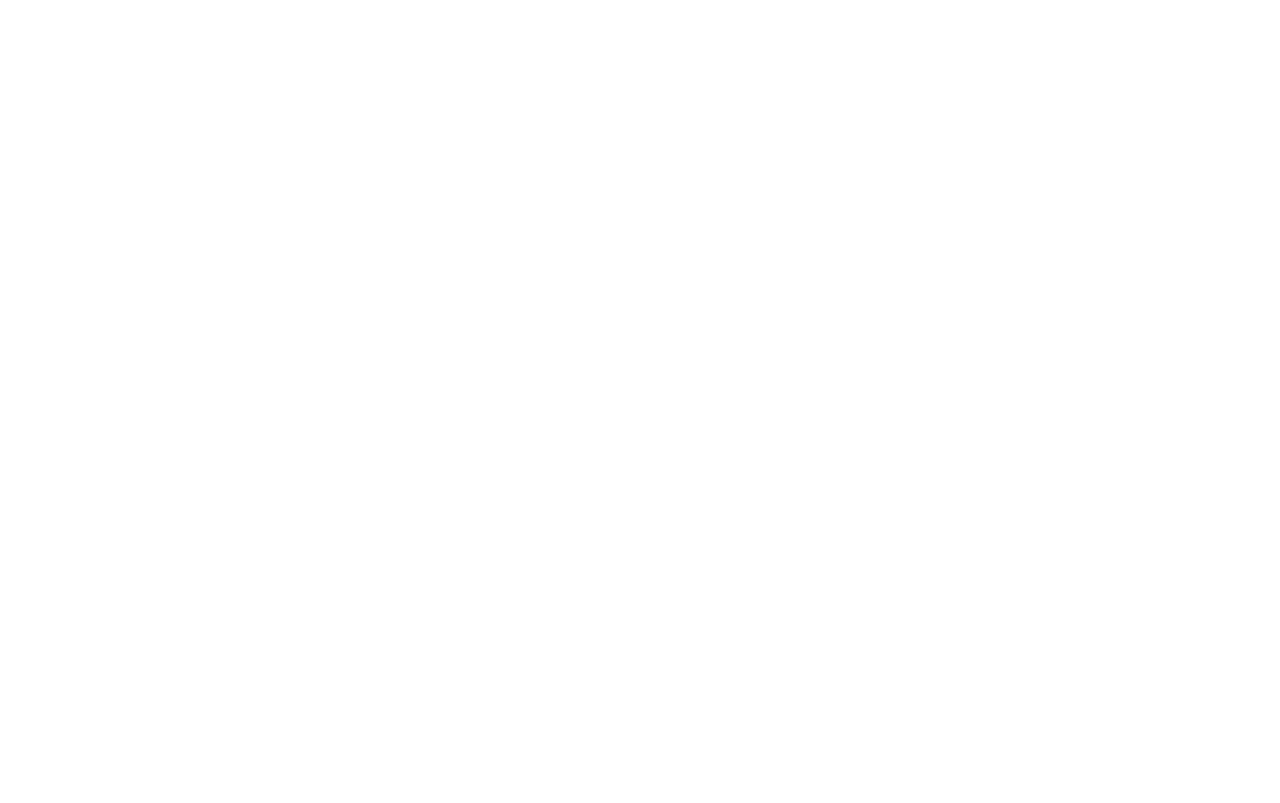
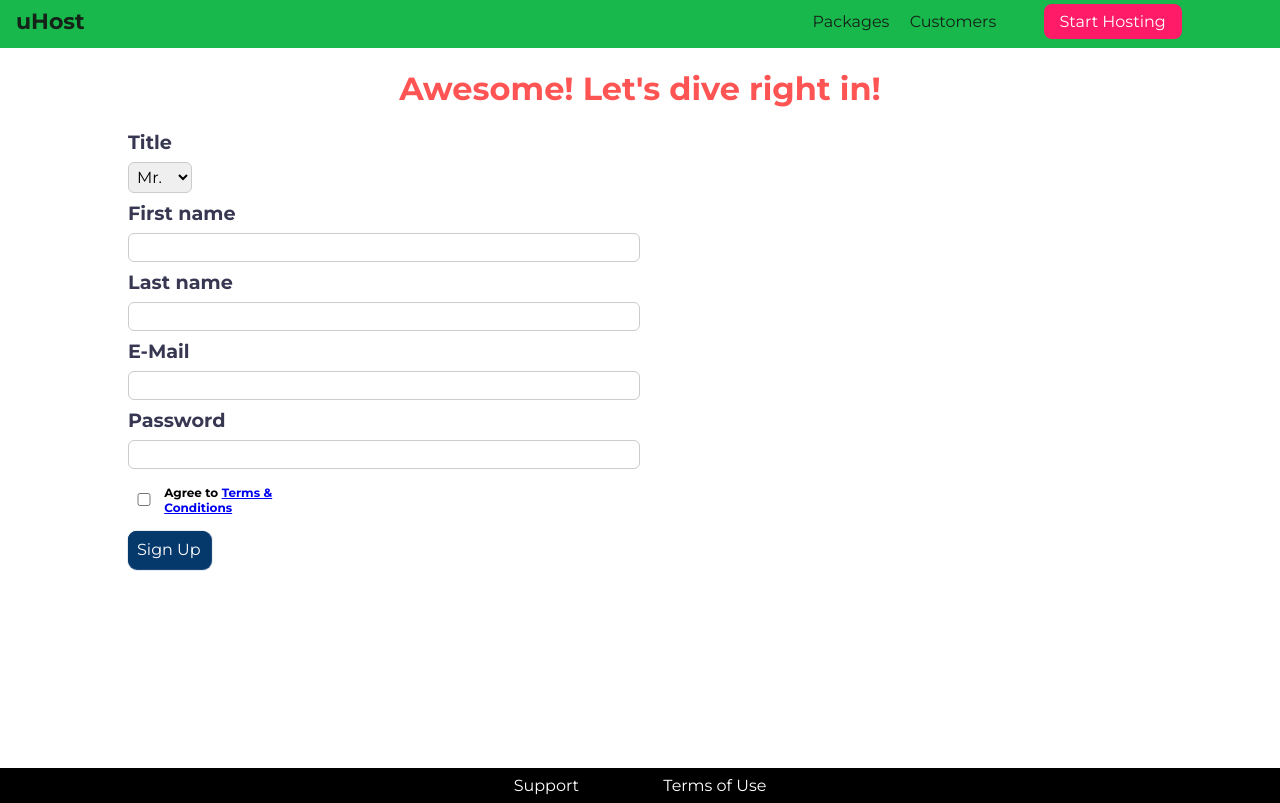
Before and after one commit to amritanshu001/CssWebHosting, a plain HTML site: page start-hosting/hosting.html in a window 1280 px wide. Drawn offline with nearby package versions, Linux system fonts and the light colour scheme.

Commit message:
Form styling and correcting links

```diff
--- a/main.css
+++ b/main.css
@@ -8,7 +8,6 @@
   background-clip: border-box; */
   width: 100vw;
   height: 33vh;
-  margin-top: 2.5rem;
   position: relative;
 }
 
@@ -100,6 +99,7 @@
   background: #ff1b68;
   padding: 8px;
   margin-top: 32px;
+  text-align: center;
 }
 
 .sales-pitch .section-title {
--- a/shared.css
+++ b/shared.css
@@ -34,6 +34,7 @@ main {
   padding-top: 0.5rem;
   position: relative;
   z-index: -1;
+  margin-top: 2.5rem;
 }
 
 @media (min-width: 40rem) {
@@ -171,7 +172,7 @@ main {
 .material-symbols-outlined {
   font-variation-settings: "FILL" 0, "wght" 400, "GRAD" 200, "opsz" 24;
   vertical-align: middle;
-  margin-left: 0.5rem;
+  margin-right: 0.5rem;
   color: #0e4f1f;
 }
 
--- a/start-hosting/hosting.css
+++ b/start-hosting/hosting.css
@@ -0,0 +1,70 @@
+.signup-form {
+  width: 80%;
+  margin: auto;
+}
+
+.signup-title {
+  text-align: center;
+  color: #ff5454;
+}
+
+.signup-form input,
+.signup-form label,
+.signup-form select {
+  display: block;
+  width: 90%;
+  margin-top: 0.5rem;
+  /* text-align: center; */
+}
+
+.signup-form input,
+.signup-form select {
+  font: inherit;
+  border: 1px solid #ccc;
+  border-radius: 6px;
+  padding: 0.25rem;
+}
+
+.signup-form input:focus,
+.signup-form input:active {
+  outline: none;
+  background-color: aquamarine;
+  border-color: #19b84c;
+}
+
+.signup-form select {
+  width: 4rem;
+}
+
+.signup-form label {
+  font-weight: bold;
+  font-size: 1.2rem;
+  color: #373752;
+}
+
+.signup-form input[type="checkbox"],
+.signup-form input[type="checkbox"] + label {
+  display: inline-block;
+  text-align: left;
+  width: 2rem;
+  font-size: 0.75rem;
+  color: black;
+  margin: 0;
+  margin-top: 1rem;
+  vertical-align: middle;
+}
+
+.signup-form input[type="checkbox"] + label {
+  width: 10rem;
+}
+
+.signup-form button {
+  display: block;
+  margin-top: 1rem;
+}
+
+@media (min-width: 40rem) {
+  .signup-form input {
+    width: 50%;
+  }
+}
--- a/start-hosting/hosting.html
+++ b/start-hosting/hosting.html
@@ -0,0 +1,110 @@
+<!DOCTYPE html>
+<html lang="en">
+  <head>
+    <meta charset="UTF-8" />
+    <meta name="viewport" content="width=device-width, initial-scale=1.0" />
+    <meta http-equiv="X-UA-Compatible" content="ie=edge" />
+    <title>uHost Signup</title>
+    <link rel="shortcut icon" href="../favicon.png" />
+    <link
+      href="https://fonts.googleapis.com/css?family=Anton|Montserrat:400,700"
+      rel="stylesheet"
+    />
+    <link
+      href="https://fonts.googleapis.com/css2?family=Poppins:wght@100&display=swap"
+      rel="stylesheet"
+    />
+    <link
+      href="https://fonts.googleapis.com/css2?family=Montserrat:wght@700&display=swap"
+      rel="stylesheet"
+    />
+    <link
+      rel="stylesheet"
+      href="https://fonts.googleapis.com/css2?family=Material+Symbols+Outlined:opsz,wght,FILL,GRAD@20..48,100..700,0..1,-50..200"
+    />
+    <link
+      rel="stylesheet"
+      href="https://fonts.googleapis.com/css2?family=Material+Symbols+Outlined:opsz,wght,FILL,GRAD@20..48,100..700,0..1,-50..200"
+    />
+    <link rel="stylesheet" href="../shared.css" />
+    <link rel="stylesheet" href="hosting.css" />
+  </head>
+
+  <body>
+    <div class="backdrop"></div>
+    <header class="main-header">
+      <span class="material-symbols-outlined">Menu</span>
+      <div class="brand-div">
+        <a href="../index.html" class="main-header__brand"> uHost </a>
+      </div>
+      <nav class="main-nav">
+        <ul class="main-nav__lists">
+          <li class="main-nav__list">
+            <a href="../packages/packages.html">Packages</a>
+          </li>
+          <li class="main-nav__list">
+            <a href="../customers/customers.html">Customers</a>
+          </li>
+          <li class="main-nav__list main-nav__list--cta">
+            <a href="../start-hosting/hosting.html">Start Hosting</a>
+          </li>
+        </ul>
+      </nav>
+    </header>
+    <div class="mobile-nav">
+      <div class="brand-div">
+        <a href="../index.html" class="main-header__brand"> uHost </a>
+      </div>
+      <nav class="mobile-main-nav">
+        <ul class="mobile-main-nav__lists">
+          <li class="mobile-main-nav__list">
+            <a href="../Packages/packages.html">Packages</a>
+          </li>
+          <li class="mobile-main-nav__list">
+            <a href="../Customers/customers.html">Customers</a>
+          </li>
+          <li class="mobile-main-nav__list mobile-main-nav__list--cta">
+            <a href="../start-hosting/hosting.html">Start Hosting</a>
+          </li>
+        </ul>
+      </nav>
+    </div>
+    <main class="signup-page">
+      <h1 class="signup-title">Awesome! Let's dive right in!</h1>
+      <form action="index.html" class="signup-form">
+        <label for="title">Title</label>
+        <select id="title">
+          <option value="mr">Mr.</option>
+          <option value="ms">Ms.</option>
+        </select>
+        <label for="first-name">First name</label>
+        <input type="text" id="first-name" />
+        <label for="last-name">Last name</label>
+        <input type="text" id="last-name" />
+        <label for="email">E-Mail</label>
+        <input type="email" id="email" />
+        <label for="password">Password</label>
+        <input type="password" id="password" />
+        <input type="checkbox" id="agree-terms" />
+        <label for="agree-terms"
+          >Agree to
+          <a href="#">Terms &amp; Conditions</a>
+        </label>
+        <button type="submit" class="plan__button">Sign Up</button>
+      </form>
+    </main>
+    <footer class="main-footer">
+      <nav>
+        <ul class="main-footer__links">
+          <li class="main-footer__link">
+            <a href="#">Support</a>
+          </li>
+          <li class="main-footer__link">
+            <a href="#">Terms of Use</a>
+          </li>
+        </ul>
+      </nav>
+    </footer>
+    <script src="../shared.js"></script>
+  </body>
+</html>
```
Also changed, not shown: Customers/customers.css (+3 -5 lines), Customers/customers.html (+3 -3 lines), Packages/packages.html (+3 -3 lines), index.html (+4 -4 lines).
